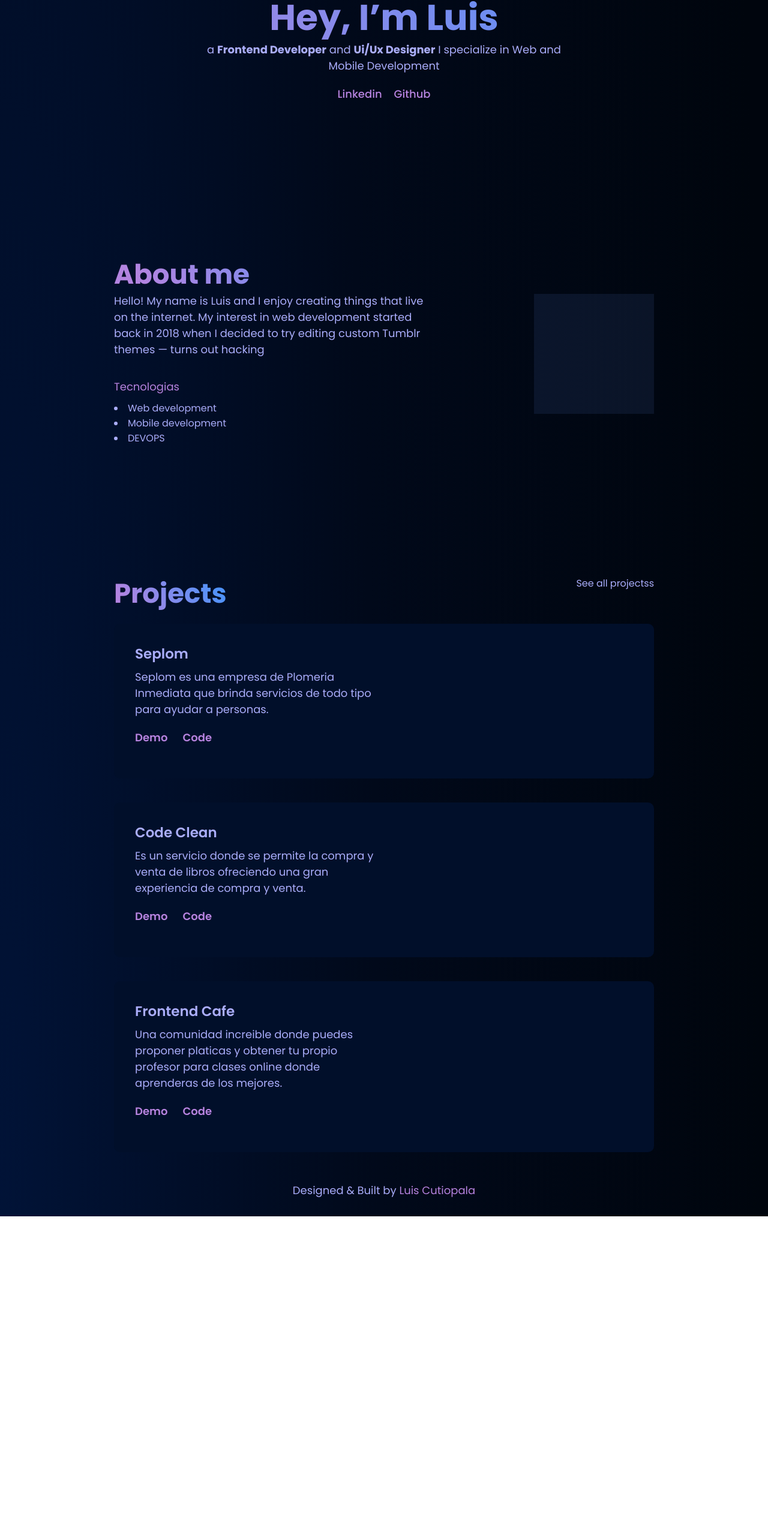
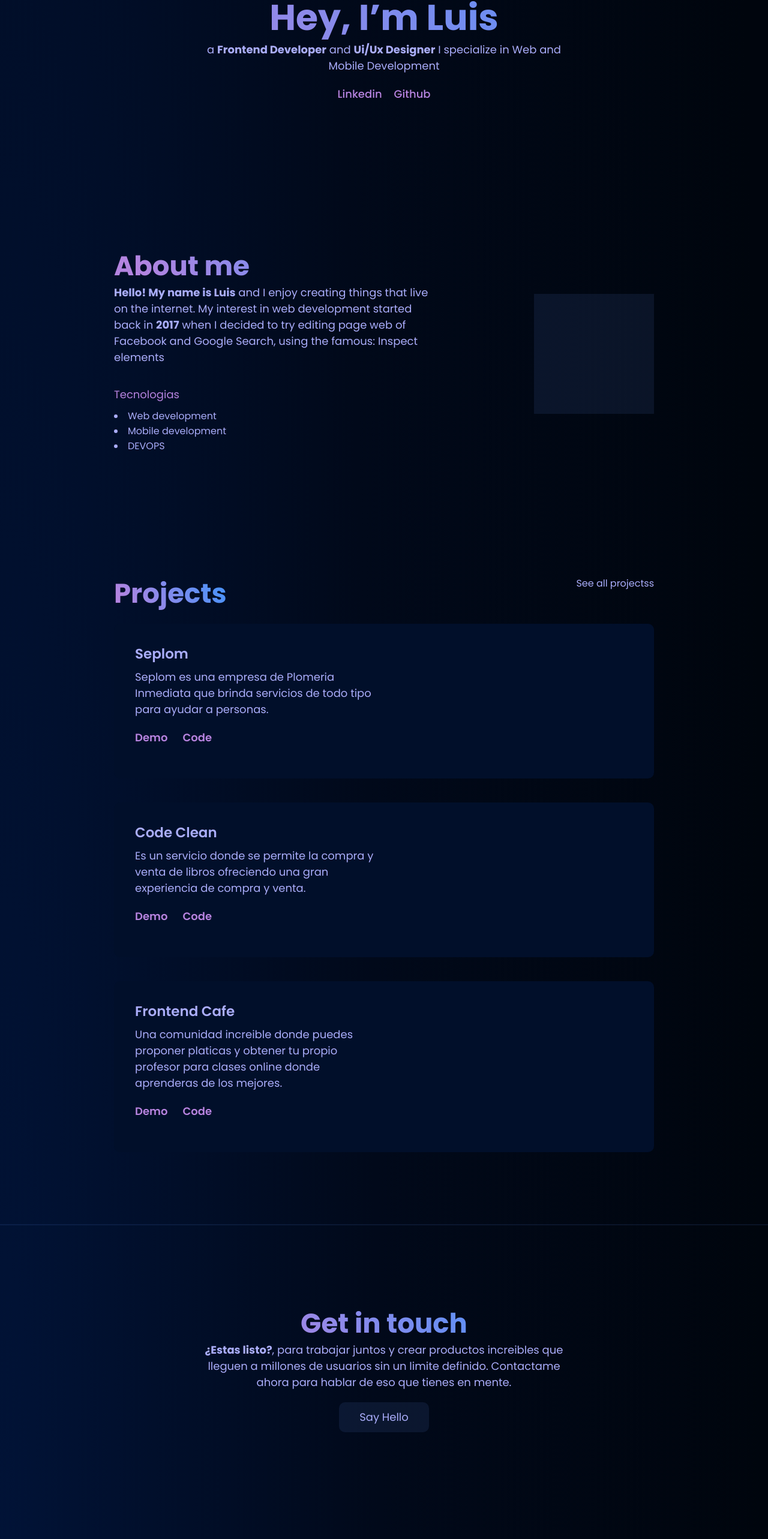
Before and after one commit to cutioluis/porfolio-nextjs, a Next.js app: page / in a window 1280 px wide. Shown: the part 224-2790 px from the top of the page at 60% size. Before the commit the page ends 2252 px from the top, so only its background shows below. Built offline with nearby package versions, Linux system fonts and the light colour scheme.

Commit message:
FIX styled module to styled components

```diff
--- a/src/components/About/About.js
+++ b/src/components/About/About.js
@@ -1,10 +1,10 @@
 import Skills from "../Skills/Skills";
 import styled from "styled-components";
 
-import {COLORS, SIZES } from "../../constants/";
+import { COLORS, SIZES } from "../../constants/";
 
 const Container = styled.div`
-height: 80vh;
+  height: 80vh;
   display: flex;
   margin: ${SIZES.margin};
   justify-content: center;
@@ -25,9 +25,9 @@ const SectionAvatar = styled.div`
   background-color: ${COLORS.lightBackground};
 `;
 
-const SectionInfo = styled.div `
-    max-width: 60%;
-`
+const SectionInfo = styled.div`
+  max-width: 60%;
+`;
 
 const About = () => {
   return (
@@ -36,9 +36,10 @@ const About = () => {
         <SectionInfo>
           <h2>About me</h2>
           <p>
-            Hello! My name is Luis and I enjoy creating things that live on the
-            internet. My interest in web development started back in 2018 when I
-            decided to try editing custom Tumblr themes — turns out hacking
+            <b> Hello! My name is Luis</b> and I enjoy creating things that live
+            on the internet. My interest in web development started back in{" "}
+            <b>2017</b> when I decided to try editing page web of Facebook and
+            Google Search, using the famous: Inspect elements
           </p>
           <br />
           <Skills />
--- /dev/null
+++ b/src/components/CallToAction/CallToAction.js
@@ -0,0 +1,53 @@
+import React from "react";
+import styled from "styled-components";
+import { email } from "../../constants";
+import { COLORS, SIZES } from "../../constants/";
+
+const CallContainer = styled.section`
+  height: 500px;
+  border-top: 2px solid ${COLORS.lightBackground};
+  padding: 50px 0;
+  display: flex;
+  align-items: center;
+  justify-content: center;
+  margin: ${SIZES.marginSection};
+  text-align: center;
+`;
+
+const Container = styled.div`
+  max-width: 600px;
+`;
+const Button = styled.button`
+  cursor: pointer;
+  margin: 20px 0;
+  height: 50px;
+  width: 150px;
+  border: none;
+  font-size: 16px;
+  border-radius: 10px;
+  background-color: ${COLORS.lightBackground};
+
+  a {
+    color: ${COLORS.transparentText};
+  }
+`;
+
+const CallToAction = () => {
+  return (
+    <CallContainer>
+      <Container>
+        <h2>Get in touch</h2>
+        <p>
+          <b>¿Estas listo?</b>, para trabajar juntos y crear productos
+          increibles que lleguen a millones de usuarios sin un limite definido.
+          Contactame ahora para hablar de eso que tienes en mente.
+        </p>
+        <Button>
+          <a href={`mailto:${email}`}>Say Hello</a>
+        </Button>
+      </Container>
+    </CallContainer>
+  );
+};
+
+export default CallToAction;
--- a/src/components/Footer/Footer.js
+++ b/src/components/Footer/Footer.js
@@ -10,13 +10,16 @@ const FooterItem = styled.span`
   color: ${COLORS.linkColor};
 `;
 
+const FooterTitle = styled.p `
+  font-size: 16px;
+`
+
 const Footer = () => {
   return (
     <SectionFooter>
-      <p>
-        Designed & Built by{" "}
-        <FooterItem>Luis Cutiopala</FooterItem>
-      </p>
+      <FooterTitle>
+        Designed & Built by <FooterItem>Luis Cutiopala</FooterItem>
+      </FooterTitle>
     </SectionFooter>
   );
 };
--- a/src/constants/index.js
+++ b/src/constants/index.js
@@ -1,4 +1,7 @@
 const FONTS = {
+
+  email: 'cutioluis@gmail.com',
+
   Poopins: {
     bold: "Popins Bold",
     extraBold: "Plus Jakarta Sans ExtraBold",
@@ -51,8 +54,27 @@ const LINKS = {
 
 const SIZES = {
   marginHero: " 100px 0",
+  marginSection: "100px 0",
   marginWidth: "900",
   margin: "50px 0",
 };
 
+
+const NETWORKS = [
+  {
+      name: 'Twitter',
+      url: 'http://twitter.com/cutioluis'
+  },
+  {
+      name: 'Linkedin',
+      url: 'http://linkedin.com/cutioluis'
+  },
+  {
+      name: 'Github',
+      url: 'http://github.com/cutioluis'
+  },
+]
+
+export default NETWORKS
+
 export { FONTS, COLORS, LINKS, SIZES };
--- a/src/layout/Layout.js
+++ b/src/layout/Layout.js
@@ -1,11 +1,13 @@
 import Navbar from "../components/Navbar/Navbar";
 import Footer from "../components/Footer/Footer";
+import CallToAction from "../components/CallToAction/CallToAction";
 
 const Layout = (props) => {
   return (
     <>
       <Navbar></Navbar>
       {props.children}
+      <CallToAction />
       <Footer />
     </>
   );
```
Also changed, not shown: src/constants/networks.js (deleted, +0 -16 lines).
